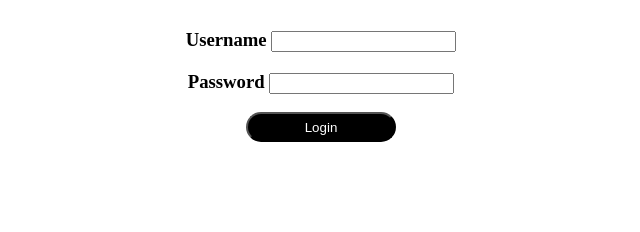
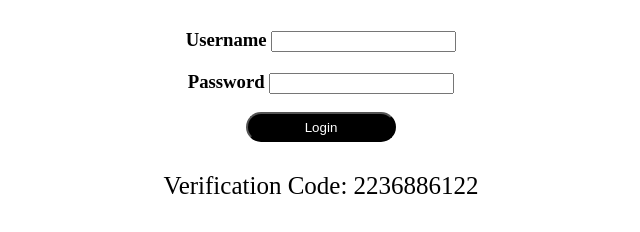
Before and after one commit to Corbin520/dule-auth, a plain HTML site: page Dule-Auth/index.html in a window 1280 px wide. Both pictures are taken after a click on the button "Login". Shown: the part 108-340 px from the top of the page, without its empty margins (319-959 px from the left). Drawn offline with Linux system fonts and the light colour scheme.

Commit message:
got verification code to page

```diff
--- a/Dule-Auth/app.js
+++ b/Dule-Auth/app.js
@@ -1,16 +1,19 @@
-// var htmlAuth = document.getElementById("authCode");
+var htmlAuth = document.getElementById("authCode");
+var usernameField = document.getElementById("username");
+var passwordField = document.getElementById("password");
+var response = "";
 
 
 function varificationCode() {
-
+    // passwordField.hide()
+    // usernameField.hide()
     var numberArray = ["2", "1", "8", "9", "6", "5", "7", "3", "4", "0"];
     var response = "";
-
     for(var i = 0; i < numberArray.length; i++) {
         var random = Math.floor(Math.random() * numberArray[i])
         var randomAnswer = numberArray[random]
         response += randomAnswer
     }
-
     console.log(response)
+    htmlAuth.textContent = "Verification Code: " + response
 }
--- a/Dule-Auth/style.css
+++ b/Dule-Auth/style.css
@@ -19,3 +19,10 @@
     display: block;
     text-align: center;
 }
+
+
+#authCode {
+    text-align: center;
+    margin-top: 30px;
+    font-size: 25px;
+}
```
